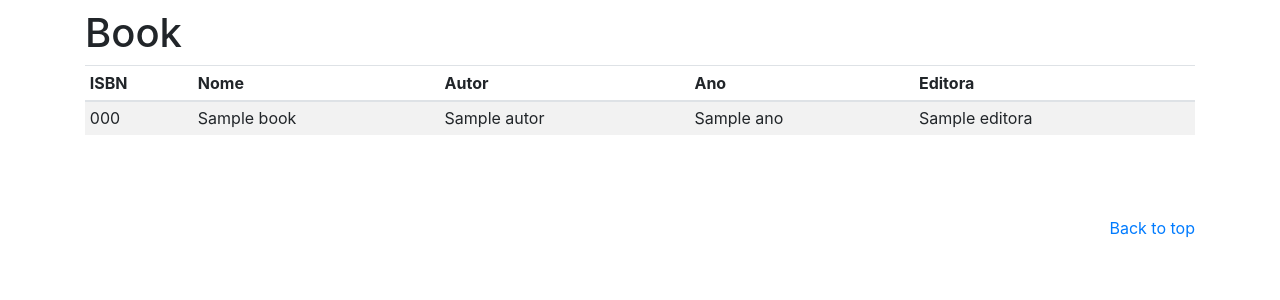
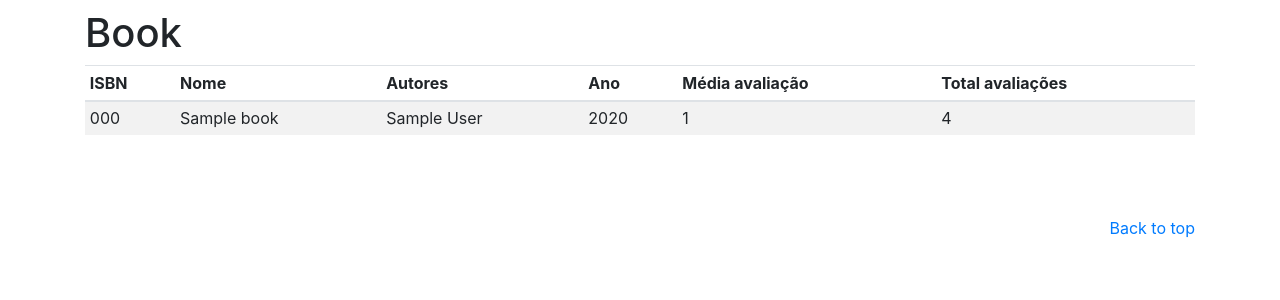
Before and after one commit to ggrocco/recomenda_easy, a Flask app: page /books/ in a window 1280 px wide. Shown: the part 56-356 px from the top of the page. Run offline with Flask 2, Linux system fonts and the light colour scheme; a database or web service that is not in the repository returns one stand-in record (values such as "Sample title"); some libraries are stand-ins or nearby versions.

Commit message:
Fix apresentação com a mudança de base

```diff
--- a/app/controllers/api/book_controller.py
+++ b/app/controllers/api/book_controller.py
@@ -6,6 +6,5 @@ mod = Blueprint('books_api', __name__)
 class BookController():
   @mod.route('/<isbn>')
   def get(isbn):
-    book = mongo.db.books.find_one({"ISBN": isbn})
-    return jsonify(isbn=book['ISBN'],
-                   avg_rank=4)
+    book = mongo.db.books.find_one({"isbn": isbn})
+    return jsonify(isbn=book['isbn'], avg_rank=4)
--- a/app/static/style.css
+++ b/app/static/style.css
@@ -1,3 +1,8 @@
 main > .container {
   padding-top: 65px;
 }
+
+.pagination li {
+    display: inline;
+    padding: 8px;
+}
--- a/app/templates/books/index.html
+++ b/app/templates/books/index.html
@@ -7,18 +7,20 @@
       <tr>
         <th class="isbn">ISBN</th>
         <th class="nome">Nome</th>
-        <th class="autor">Autor</th>
+        <th class="autor">Autores</th>
         <th class="ano">Ano</th>
-        <th class="editora">Editora</th>
+        <th class="editora">Média avaliação</th>
+        <th class="editora">Total avaliações</th>
       </tr>
       <tbody>
         {% for book in books %}
           <tr>
-            <td>{{ book["ISBN"] }}</td>
-            <td>{{ book["NOME"] }}</td>
-            <td>{{ book["AUTOR"] }}</td>
-            <td>{{ book["ANO"] }}</td>
-            <td>{{ book["EDITORA"] }}</td>
+            <td>{{ book["isbn"] }}</td>
+            <td>{{ book["title"] }}</td>
+            <td>{{ book["authors"] }}</td>
+            <td>{{ book["original_publication_year"] }}</td>
+            <td>{{ book["ratings_count"] }}</td>
+            <td>{{ book["average_rating"] }}</td>
           </tr>
         {% endfor %}
       </tbody>
```
